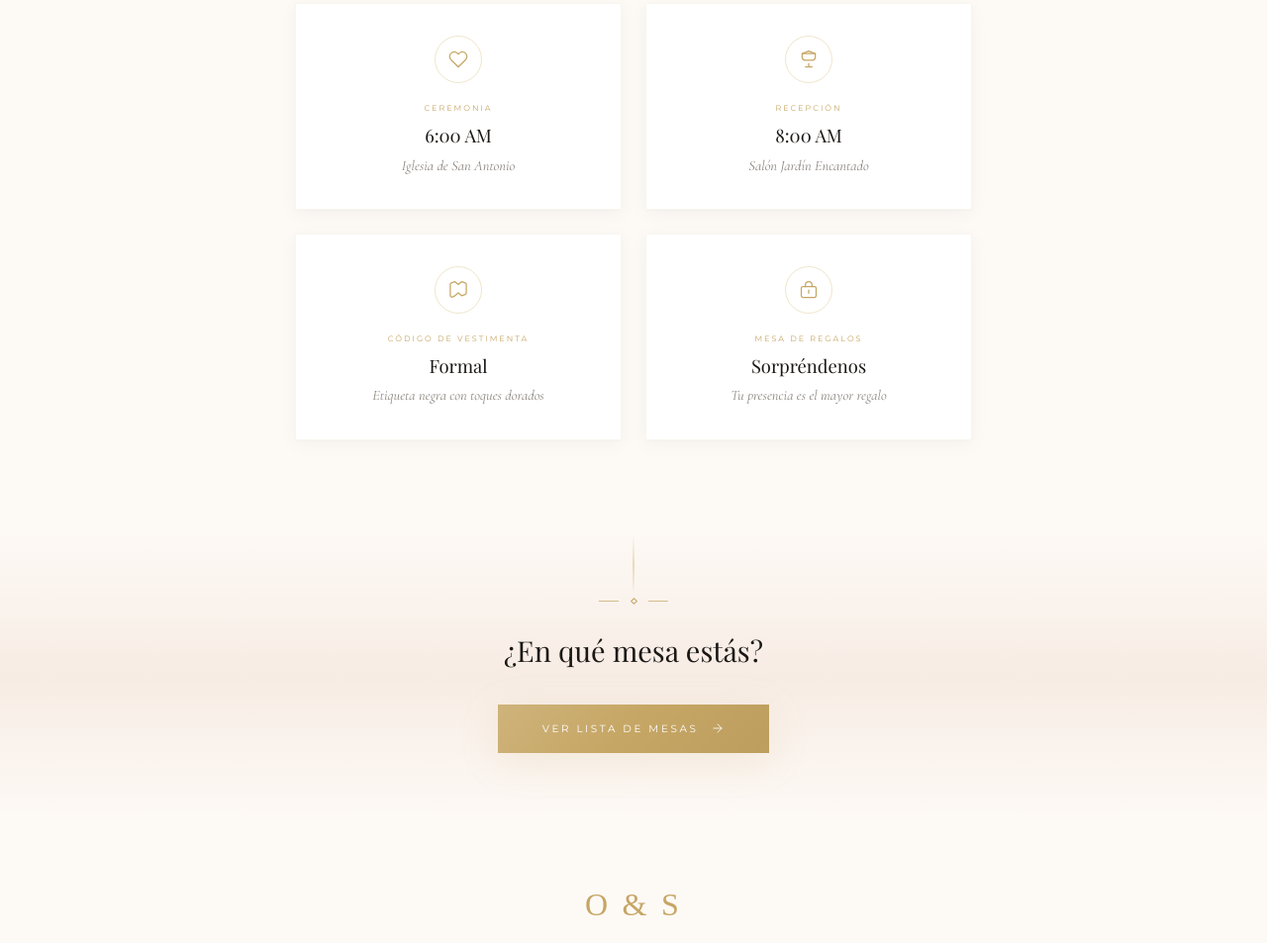
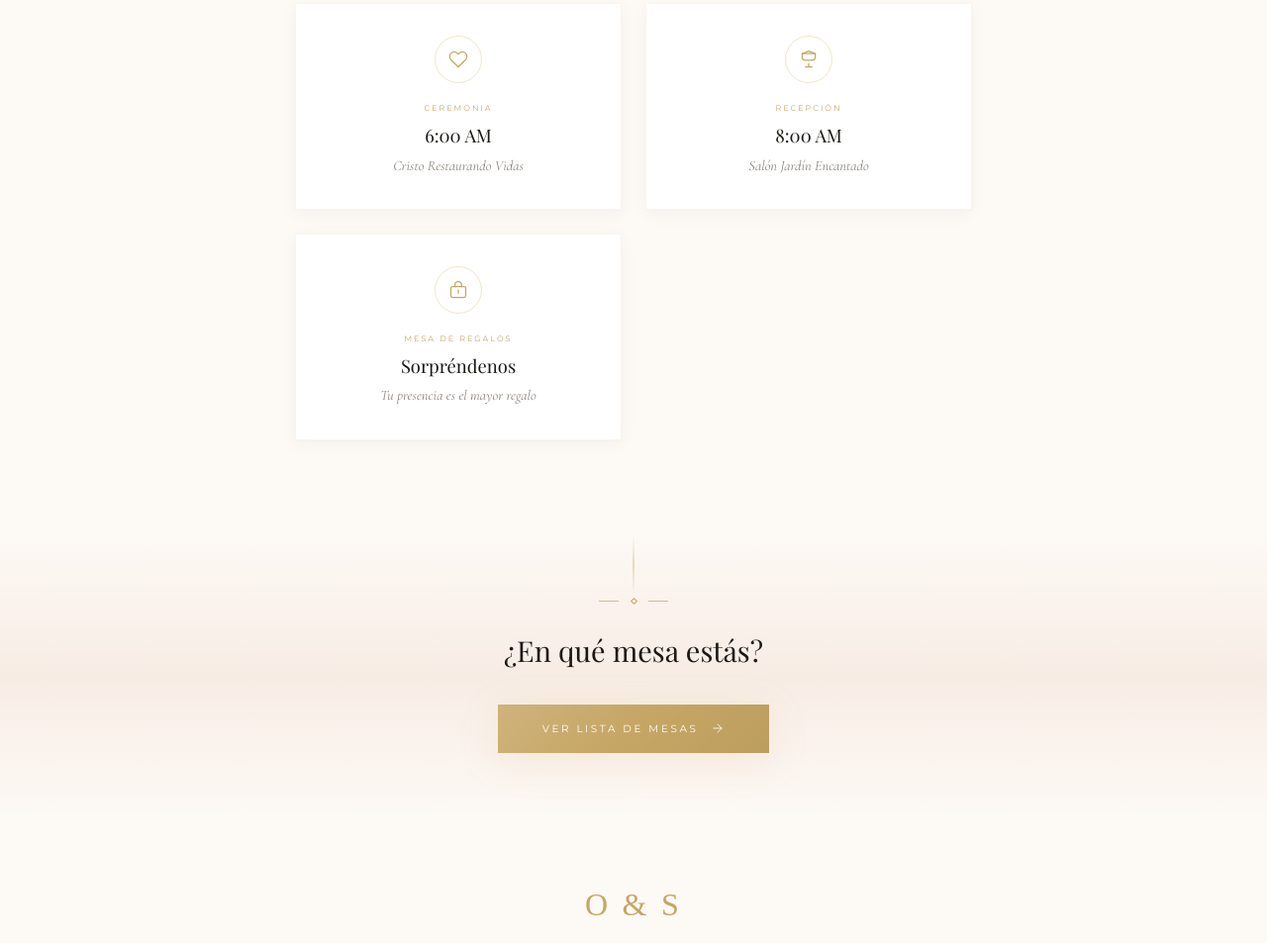
Before and after one commit to ekbfjefbfb/sofia-obed, a website: page index.html in a window 1280 px wide. Shown: the part 1124-2077 px from the top of the page at 99% size. Drawn offline with nearby package versions, Linux system fonts and the light colour scheme; a web font is replaced by a local one.

Commit message:
Iglesia Cristo Restaurando Vidas + eliminado codigo de vestimenta

```diff
--- a/index.html
+++ b/index.html
@@ -1170,7 +1170,7 @@
                 </div>
                 <p class="detail-label">Ceremonia</p>
                 <p class="detail-value">6:00 AM</p>
-                <p class="detail-note">Iglesia de San Antonio</p>
+                <p class="detail-note">Cristo Restaurando Vidas</p>
             </div>
 
             <div class="detail-card reveal reveal-delay-2">
@@ -1186,17 +1186,6 @@
             </div>
 
             <div class="detail-card reveal reveal-delay-3">
-                <div class="detail-icon-wrap">
-                    <svg viewBox="0 0 24 24">
-                        <path d="M20.38 3.46L16 2 12 5.5 8 2l-4.38 1.46a2 2 0 0 0-1.34 1.89v13.3a2 2 0 0 0 2.66 1.89L8 19l4-3.5 4 3.5 4.38-1.46a2 2 0 0 0 1.34-1.89V5.35a2 2 0 0 0-1.34-1.89z"/>
-                    </svg>
-                </div>
-                <p class="detail-label">Código de Vestimenta</p>
-                <p class="detail-value">Formal</p>
-                <p class="detail-note">Etiqueta negra con toques dorados</p>
-            </div>
-
-            <div class="detail-card reveal reveal-delay-4">
                 <div class="detail-icon-wrap">
                     <svg viewBox="0 0 24 24">
                         <rect x="3" y="8" width="18" height="13" rx="2"/>
```
